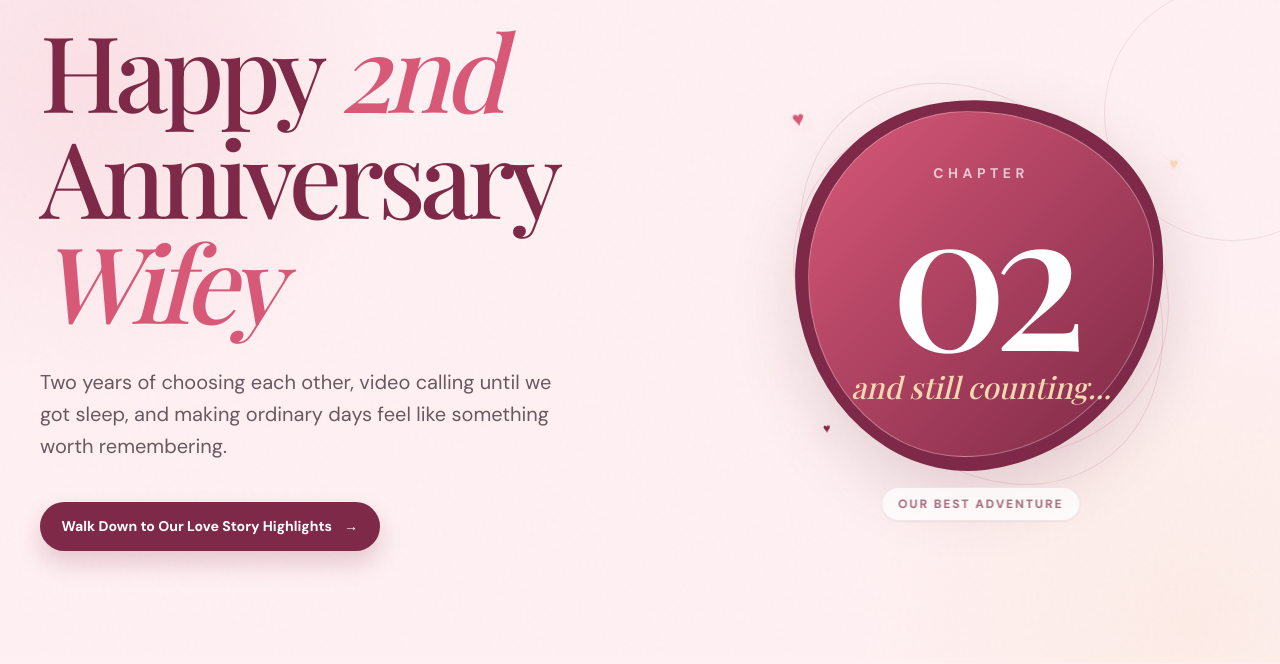
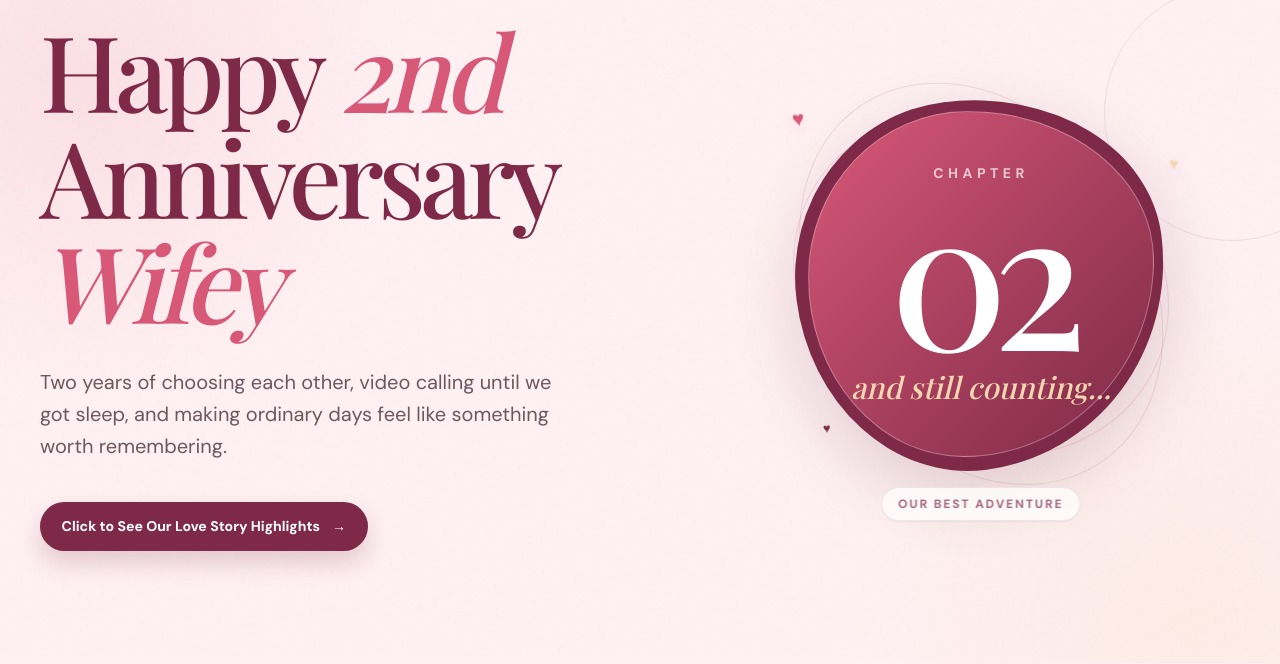
Before and after one commit to J0hnK3nn3th/Anniversary, a Django app: page / in a window 1280 px wide. Shown: the part 143-807 px from the top of the page. Run offline with Django 5.2, Linux system fonts and the light colour scheme; some libraries are stand-ins or nearby versions; some web fonts are replaced.

Commit message:
Initial Commit

```diff
--- a/mainpage/templates/mainpage.html
+++ b/mainpage/templates/mainpage.html
@@ -64,7 +64,7 @@
 
           <div class="mt-8 flex flex-wrap items-center gap-3 sm:mt-10 sm:gap-4">
             <a class="button-primary group" href="#our-story">
-              Walk Down to Our Love Story Highlights
+              Click to See Our Love Story Highlights
               <span class="transition-transform duration-300 group-hover:translate-x-1">→</span>
             </a>
            </div>
```
